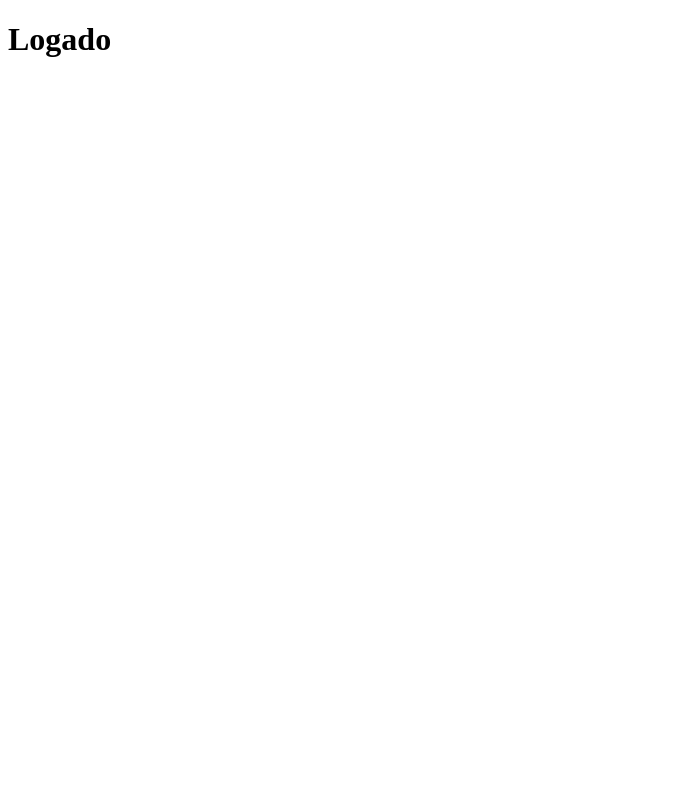
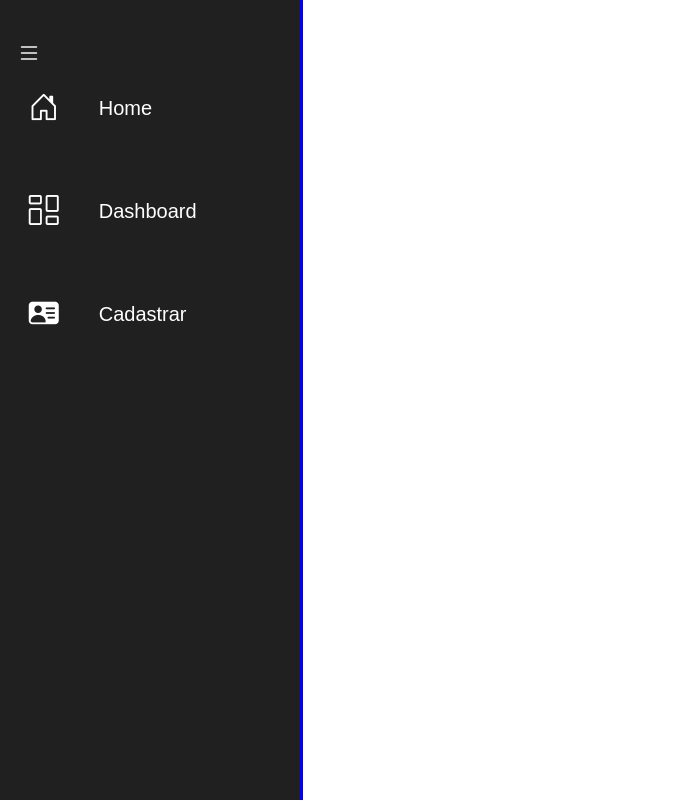
Before and after one commit to Guilherme-Nasciutti/Projeto_Adulao, an Electron app: page tela_inicial.html in a window 700 px wide. Drawn offline with nearby package versions, Linux system fonts and the light colour scheme.

Commit message:
atualizacao_1

```diff
--- /dev/null
+++ b/cadastro.css
@@ -0,0 +1,69 @@
+*{
+    margin: 0;
+    padding: 0;
+    box-sizing: border-box;
+    font-family: 'Outfit', sans-serif;
+}
+body{
+    height: 100vh;
+}
+
+nav.menu-lateral{
+    width: 80px;
+    height: 100%;
+    background-color: #202020;
+    padding: 40px 0 40px 1%;
+    box-shadow: 3px 0 0 blue;
+
+    position: fixed;
+    top: 0;
+    left: 0;
+    overflow: hidden;
+    transition: .2s;
+}
+
+nav.menu-lateral:hover{
+    width: 300px;
+}
+
+.btn-expandir{
+    width: 100%;
+    padding-left: 10px;
+}
+
+.btn-expandir > i{
+    color: white;
+    font-size: 24px;
+    cursor: pointer;
+}
+
+ul{
+    height: 100%;
+    list-style-type: none;
+}
+
+ul li.item-menu{
+    transition: .2s;
+}
+
+ul li.item-menu:hover{
+    background: blue;
+}
+
+ul li.item-menu a{
+    color: white;
+    text-decoration: none;
+    font-size: 20px;
+    padding: 20px 4%;
+    display: flex;
+    margin-bottom: 20px;
+    line-height: 40px;
+}
+ul li.item-menu a .txt-link{
+    margin-left: 40px;
+}
+
+ul li.item-menu a .icon > i{
+    font-size: 30px;
+    margin-left: 10px;
+}
--- /dev/null
+++ b/cadastro.js
@@ -0,0 +1,14 @@
+function toggleSidebar() {
+    const sidebar = document.getElementById('sidebar');
+    const content = document.querySelector('.content');
+
+    if (sidebar.style.left === "-250px") {
+      sidebar.style.left = "0";
+      content.style.marginLeft = "250px";
+      alert("Barra lateral aberta!"); // Adiciona um alerta para teste
+    } else {
+      sidebar.style.left = "-250px";
+      content.style.marginLeft = "0";
+      alert("Barra lateral fechada!"); // Adiciona um alerta para teste
+    }
+  }
--- a/styleLogin.css
+++ b/styleLogin.css
@@ -1,6 +1,6 @@
 body {
     font-family: Arial, sans-serif;
-    background-color: #f4f4f4;
+    background-color: #0a2190;
     margin: 0;
     padding: 0;
     display: flex;
--- a/tela_inicial.html
+++ b/tela_inicial.html
@@ -3,9 +3,47 @@
   <head>
     <meta charset="UTF-8" />
     <meta name="viewport" content="width=device-width, initial-scale=1.0" />
-    <title>Tela Inicial</title>
+    <title>Barra Lateral</title>
+    <link rel="stylesheet" href="https://cdn.jsdelivr.net/npm/bootstrap-icons@1.11.3/font/bootstrap-icons.min.css">
+    <link rel="stylesheet" href="cadastro.css">
   </head>
   <body>
-    <h1>Logado</h1>
+    <nav class="menu-lateral">
+
+      <div class="btn-expandir">
+         <i class="bi bi-list"></i>
+      </div>
+
+      <ul>
+        <li class="item-menu">
+          <a href="#">
+            <span class="icon"><i class="bi bi-house-door"></i></span>
+            <span class="txt-link">Home</span>
+          </a>
+        </li>
+        <li class="item-menu">
+          <a href="#">
+            <span class="icon"><i class="bi bi-columns-gap"></i></span>
+            <span class="txt-link">Dashboard</span>
+          </a>
+        </li>
+        <li class="item-menu">
+          <a href="#">
+            <span class="icon"><i class="bi bi-person-vcard-fill"></i></span>
+            <span class="txt-link">Cadastrar</span>
+          </a>
+        </li>
+      </ul>
+
+
+    </nav>
+
+
+
+
+
+
+
+  <script src="cadastro.js"></script>
   </body>
 </html>
```
